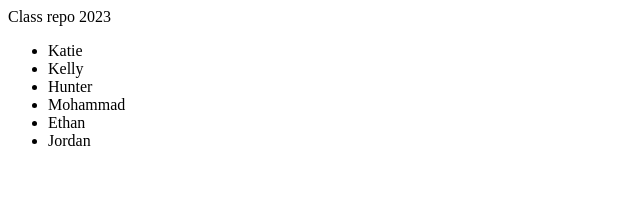
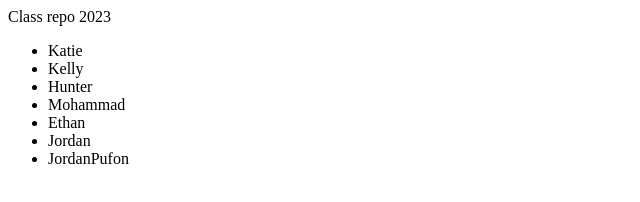
Before and after one commit to vlino2015/classrepo2023, a plain HTML site: page index.html in a window 1280 px wide. Shown: the whole page, without its empty margins (0-640 px from the left). Drawn offline with Linux system fonts and the light colour scheme.

Commit message:
first commit

```diff
--- a/index.html
+++ b/index.html
@@ -17,6 +17,7 @@
         <li>Mohammad</li>
         <li>Ethan</li>
         <li>Jordan</li>
+        <li>JordanPufon</li>
     </ul>
 
 
```
